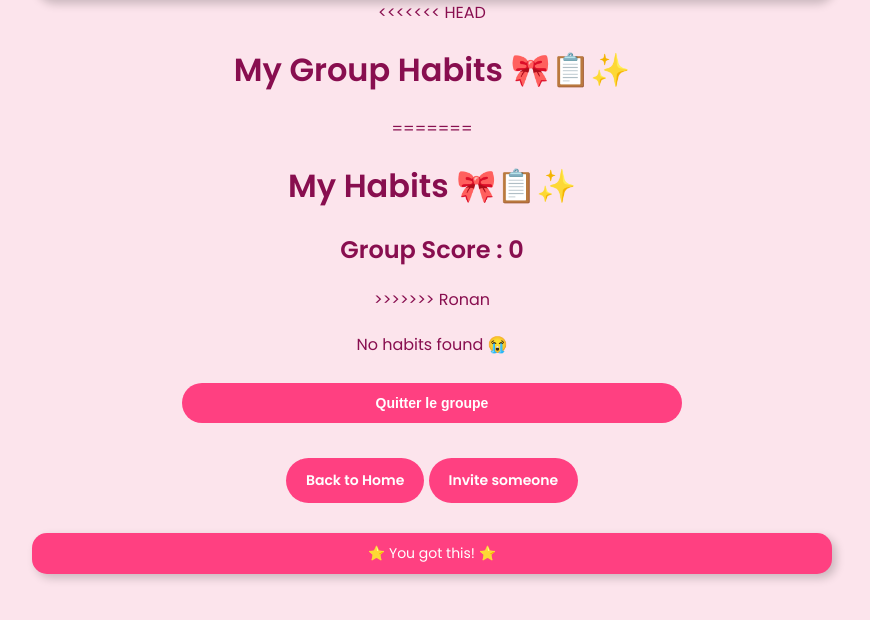
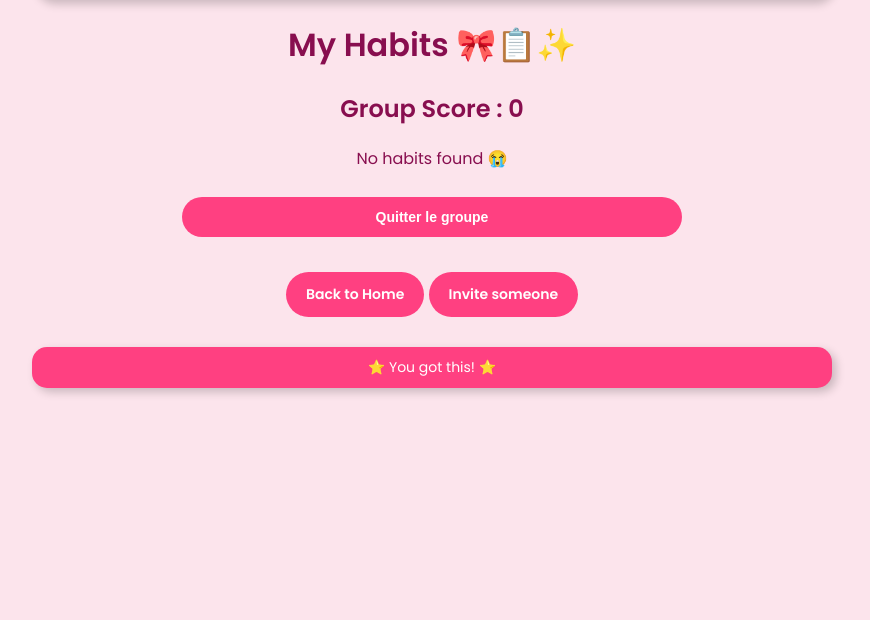
Before and after one commit to EdgarCou/Symfony, a Symfony app: template Projet_Ymmersion/templates/habit/group_habits.html.twig in a window 1280 px wide. Shown: the part 143-763 px from the top of the page, without its empty margins (208-1078 px from the left). Run offline with Twig, Linux system fonts and the light colour scheme; the template is opened without the code that fills it, so the values that code supplies are empty; some libraries are stand-ins or nearby versions.

Commit message:
add score

```diff
--- a/Projet_Ymmersion/templates/habit/group_habits.html.twig
+++ b/Projet_Ymmersion/templates/habit/group_habits.html.twig
@@ -3,9 +3,6 @@
 {% block title %}Group Habits{% endblock %}
 
 {% block body %}
-<<<<<<< HEAD
-    <h1>My Group Habits 🎀📋✨</h1>
-=======
     <h1>My Habits 🎀📋✨</h1>
 
     {% if groupScore is defined %}
@@ -13,7 +10,6 @@
     {% else %}
         <h2>Group Score : 0</h2>
     {% endif %}
->>>>>>> Ronan
 
     {% set colors = ['color1', 'color2', 'color3', 'color4', 'color5'] %}
 
--- a/Projet_Ymmersion/templates/habit/show.html.twig
+++ b/Projet_Ymmersion/templates/habit/show.html.twig
@@ -5,15 +5,12 @@
 {% block body %}
     <h1>My Habits 🎀📋✨</h1>
 
-<<<<<<< HEAD
-=======
     {% if userPoints is defined %}
         <h2>Your Score: {{ userPoints }}</h2>
     {% else %}
         <h2>Your Score: 0</h2>
     {% endif %}
 
->>>>>>> Ronan
     {% set colors = ['color1', 'color2', 'color3', 'color4', 'color5'] %}
 
     <ul class="habit-list">
```
